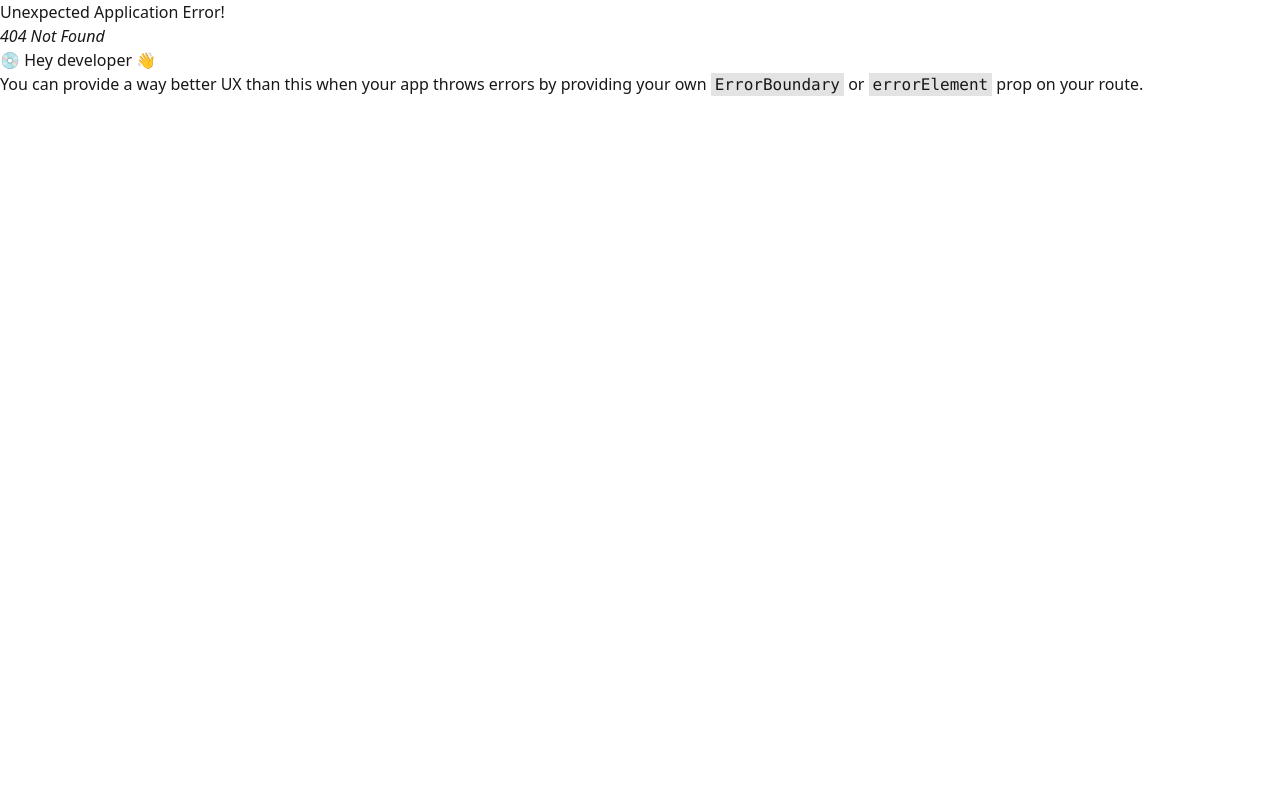
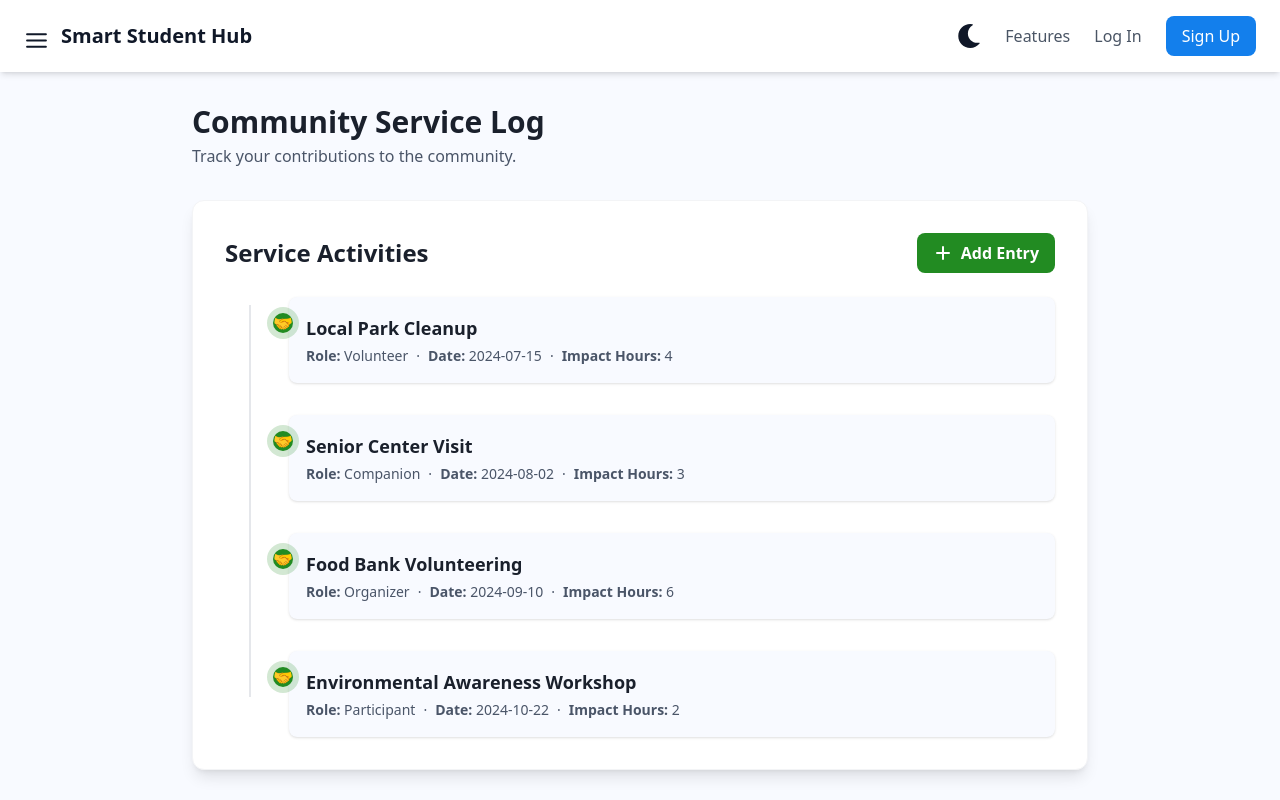
Before and after one commit to Sanjhanaa-Anantharaman/landing_page_temp, a React (Vite) app in the folder web/: page /service-log in a window 1280 px wide. Before the commit this address had no page. Shown: the top 800 px of the page. Built offline with nearby package versions, Linux system fonts and the light colour scheme.

Commit message:
Add Community Service Log page and update sidebar navigation

```diff
--- a/web/src/components/layout_files/SideBar.jsx
+++ b/web/src/components/layout_files/SideBar.jsx
@@ -1,19 +1,26 @@
-import React from 'react'
+import React from "react";
 import { CiGrid42 } from "react-icons/ci";
 import { CgProfile } from "react-icons/cg";
-import {Link} from 'react-router-dom'
-import {motion} from 'motion/react'
-import { FiBriefcase } from 'react-icons/fi';
+import { Link } from "react-router-dom";
+import { motion } from "motion/react";
+import { FiBriefcase } from "react-icons/fi";
+import { CiGrid41 } from "react-icons/ci";
 
 const SideBar = () => {
   return (
     <motion.div className="bg-slate-200 z-2 min-h-screen hidden md:flex md:w-65 p-4">
       <div className="text-black w-full">
-        <Link className="text-lg mb-3 flex gap-2 hover:bg-slate-300 rounded-lg p-2 w-full" to={'/dashboard'}>
+        <Link
+          className="text-lg mb-3 flex gap-2 hover:bg-slate-300 rounded-lg p-2 w-full"
+          to={"/dashboard"}
+        >
           <CiGrid42 size={27} />
           Dashboard
         </Link>
-        <Link className="text-lg mb-3 flex gap-2 hover:bg-slate-300 rounded-lg p-2 w-full" to={'/profile'}>
+        <Link
+          className="text-lg mb-3 flex gap-2 hover:bg-slate-300 rounded-lg p-2 w-full"
+          to={"/profile"}
+        >
           <CgProfile size={27} />
           Profile
         </Link>
@@ -38,9 +45,16 @@ const SideBar = () => {
           <FiBriefcase size={27} />
           Approvals
         </Link>
+        <Link
+          className="text-lg mb-3 flex gap-2 hover:bg-slate-300 rounded-lg p-2 w-full"
+          to={"/service-log"}
+        >
+          <CiGrid41 size={27} />
+          Community Log
+        </Link>
       </div>
     </motion.div>
   );
-}
+};
 
-export default SideBar
+export default SideBar;
--- a/web/src/components/layout_files/SideBar_sm.jsx
+++ b/web/src/components/layout_files/SideBar_sm.jsx
@@ -6,18 +6,13 @@ import { CgProfile } from "react-icons/cg";
 import { Link, useLocation } from "react-router-dom";
 import { MdCancel } from "react-icons/md";
 import { FiBriefcase } from "react-icons/fi";
+import { CiGrid41 } from "react-icons/ci";
 
 const SideBar_sm = () => {
   const location = useLocation();
+  // Always show the hamburger menu on all routes to ensure mobile access
   function btnRouter() {
-    if (
-      location.pathname === "/home" ||
-      location.pathname === "/login" ||
-      location.pathname === "/sign-up" ||
-      location.pathname === "/"
-    ) {
-      return true;
-    }
+    return true;
   }
   const [hidden, setHidden] = useState(true);
   const [isSmallScreen, setIsSmallScreen] = useState(window.innerWidth < 768);
@@ -27,17 +22,33 @@ const SideBar_sm = () => {
     window.addEventListener("resize", handleResize);
     return () => window.removeEventListener("resize", handleResize);
   }, []);
+
+  // Lock page scroll when drawer is open
+  useEffect(() => {
+    if (!hidden) {
+      document.body.style.overflow = "hidden";
+    } else {
+      document.body.style.overflow = "";
+    }
+    return () => {
+      document.body.style.overflow = "";
+    };
+  }, [hidden]);
   return (
     <div>
       {btnRouter() && (
         <div className="flex">
-          <button className="mt-2" onClick={() => setHidden((prev) => !prev)}>
+          <button
+            className="mt-2"
+            onClick={() => setHidden((prev) => !prev)}
+            aria-label="Open menu"
+          >
             <FiMenu size={25} />
           </button>
           <AnimatePresence>
             {!hidden && (
               <motion.div
-                className="fixed top-0 left-0 bg-slate-200 w-[250px] z-50 min-h-screen flex-col flex p-4"
+                className="fixed top-0 left-0 bg-slate-200 w-[260px] z-50 min-h-screen flex-col flex p-4 shadow-xl"
                 initial={{
                   scale: 1,
                   x: "-250px",
@@ -55,7 +66,10 @@ const SideBar_sm = () => {
               >
                 <div className="mb-2 w-full flex items-center justify-between">
                   <p className="text-lg font-bold">Menu</p>
-                  <button onClick={() => setHidden((prev) => !prev)}>
+                  <button
+                    onClick={() => setHidden((prev) => !prev)}
+                    aria-label="Close menu"
+                  >
                     <MdCancel size={25} />
                   </button>
                 </div>
@@ -63,6 +77,7 @@ const SideBar_sm = () => {
                   <Link
                     className="text-lg mb-3 flex gap-2 hover:bg-slate-300 rounded-lg p-2"
                     to={"/dashboard"}
+                    onClick={() => setHidden(true)}
                   >
                     <CiGrid42 size={27} />
                     Dashboard
@@ -70,6 +85,7 @@ const SideBar_sm = () => {
                   <Link
                     className="text-lg mb-3 flex gap-2 hover:bg-slate-300 rounded-lg p-2"
                     to={"/profile"}
+                    onClick={() => setHidden(true)}
                   >
                     <CgProfile size={27} />
                     Profile
@@ -77,6 +93,7 @@ const SideBar_sm = () => {
                   <Link
                     className="text-lg mb-3 flex gap-2 hover:bg-slate-300 rounded-lg p-2"
                     to={"/portfolio"}
+                    onClick={() => setHidden(true)}
                   >
                     <FiBriefcase size={27} />
                     Portfolio
@@ -84,6 +101,7 @@ const SideBar_sm = () => {
                   <Link
                     className="text-lg mb-3 flex gap-2 hover:bg-slate-300 rounded-lg p-2"
                     to={"/internships"}
+                    onClick={() => setHidden(true)}
                   >
                     <FiBriefcase size={27} />
                     Internships
@@ -91,14 +109,29 @@ const SideBar_sm = () => {
                   <Link
                     className="text-lg mb-3 flex gap-2 hover:bg-slate-300 rounded-lg p-2"
                     to={"/approvals"}
+                    onClick={() => setHidden(true)}
                   >
                     <FiBriefcase size={27} />
                     Approvals
+                  </Link>
+                  <Link
+                    className="text-lg mb-3 flex gap-2 hover:bg-slate-300 rounded-lg p-2"
+                    to={"/service-log"}
+                    onClick={() => setHidden(true)}
+                  >
+                    <CiGrid41 size={27} />
+                    Community Log
                   </Link>
                 </div>
               </motion.div>
             )}
           </AnimatePresence>
+          {!hidden && (
+            <div
+              className="fixed inset-0 z-40 bg-black/30"
+              onClick={() => setHidden(true)}
+            />
+          )}
         </div>
       )}
     </div>
--- /dev/null
+++ b/web/src/components/pages/CommunityServiceLog.jsx
@@ -0,0 +1,94 @@
+import React from "react";
+
+const CommunityServiceLog = () => {
+  return (
+    <main className="flex-1 mt-18 px-4 py-8 sm:px-6 lg:px-8 bg-[#f8faff] text-[#1a202c]">
+      <div className="max-w-4xl mx-auto">
+        <div className="mb-8">
+          <h1 className="text-3xl font-bold mb-1">Community Service Log</h1>
+          <p className="text-[#4a5568]">
+            Track your contributions to the community.
+          </p>
+        </div>
+
+        <div className="bg-white rounded-xl shadow-lg p-6 sm:p-8 border border-gray-100">
+          <div className="flex items-center mb-6">
+            <h2 className="text-2xl font-bold">Service Activities</h2>
+            <button className="ml-auto bg-[#228b22] text-white px-4 py-2 rounded-lg font-semibold hover:bg-green-700 focus:outline-none focus:ring-2 focus:ring-[#228b22] focus:ring-opacity-50 transition-colors duration-200 flex items-center gap-2">
+              <svg
+                className="h-5 w-5"
+                fill="currentColor"
+                viewBox="0 0 20 20"
+                xmlns="http://www.w3.org/2000/svg"
+              >
+                <path
+                  clipRule="evenodd"
+                  d="M10 3a1 1 0 0 1 1 1v5h5a1 1 0 1 1 0 2h-5v5a1 1 0 1 1-2 0v-5H4a1 1 0 1 1 0-2h5V4a1 1 0 0 1 1-1Z"
+                  fillRule="evenodd"
+                ></path>
+              </svg>
+              Add Entry
+            </button>
+          </div>
+
+          <div className="relative space-y-8 pl-12">
+            <div className="absolute left-6 top-2 bottom-2 w-0.5 bg-gray-200"></div>
+
+            {[
+              {
+                title: "Local Park Cleanup",
+                role: "Volunteer",
+                date: "2024-07-15",
+                hours: 4,
+              },
+              {
+                title: "Senior Center Visit",
+                role: "Companion",
+                date: "2024-08-02",
+                hours: 3,
+              },
+              {
+                title: "Food Bank Volunteering",
+                role: "Organizer",
+                date: "2024-09-10",
+                hours: 6,
+              },
+              {
+                title: "Environmental Awareness Workshop",
+                role: "Participant",
+                date: "2024-10-22",
+                hours: 2,
+              },
+            ].map((item, idx) => (
+              <div key={idx} className="relative group">
+                <div className="absolute -left-1.5 top-2.5 w-8 h-8 bg-[#228b22]/20 rounded-full flex items-center justify-center">
+                  <div className="w-5 h-5 bg-[#228b22] rounded-full flex items-center justify-center text-white">
+                    🤝
+                  </div>
+                </div>
+                <div className="ml-4 p-4 bg-[#f8faff] rounded-lg border border-transparent hover:border-gray-300 hover:bg-white transition-all duration-300 cursor-pointer shadow-sm hover:shadow-md">
+                  <p className="text-lg font-semibold">{item.title}</p>
+                  <div className="flex items-center text-sm text-[#4a5568] mt-1">
+                    <p>
+                      <strong>Role:</strong> {item.role}
+                    </p>
+                    <span className="mx-2">·</span>
+                    <p>
+                      <strong>Date:</strong> {item.date}
+                    </p>
+                    <span className="mx-2">·</span>
+                    <p>
+                      <strong>Impact Hours:</strong> {item.hours}
+                    </p>
+                  </div>
+                </div>
+              </div>
+            ))}
+          </div>
+        </div>
+      </div>
+    </main>
+  );
+};
+
+export default CommunityServiceLog;
--- a/web/src/main.jsx
+++ b/web/src/main.jsx
@@ -1,34 +1,41 @@
-import { StrictMode } from 'react'
-import { createRoot } from 'react-dom/client'
-import './index.css'
-import App from './App.jsx'
-import HomePage from './components/pages/HomePage.jsx'
-import {createBrowserRouter, createRoutesFromElements, Route, RouterProvider} from 'react-router-dom'
-import { store } from './store/store.js'
-import {Provider} from 'react-redux'
-import LoginPage from './components/pages/LoginPage.jsx'
-import SignUpPage from './components/pages/SignUpPage.jsx'
-import Dashboard from './components/pages/Dashboard.jsx'
-import Profile from './components/pages/Profile.jsx'
-import Portfolio from './components/pages/Portfolio.jsx'
-import Approval from './components/pages/Approval.jsx'
-import InternshipSection from './components/pages/Internship.jsx'
+import { StrictMode } from "react";
+import { createRoot } from "react-dom/client";
+import "./index.css";
+import App from "./App.jsx";
+import HomePage from "./components/pages/HomePage.jsx";
+import {
+  createBrowserRouter,
+  createRoutesFromElements,
+  Route,
+  RouterProvider,
+} from "react-router-dom";
+import { store } from "./store/store.js";
+import { Provider } from "react-redux";
+import LoginPage from "./components/pages/LoginPage.jsx";
+import SignUpPage from "./components/pages/SignUpPage.jsx";
+import Dashboard from "./components/pages/Dashboard.jsx";
+import Profile from "./components/pages/Profile.jsx";
+import Portfolio from "./components/pages/Portfolio.jsx";
+import Approval from "./components/pages/Approval.jsx";
+import InternshipSection from "./components/pages/Internship.jsx";
+import CommunityServiceLog from "./components/pages/CommunityServiceLog.jsx";
 
 const router = createBrowserRouter(
   createRoutesFromElements(
-    <Route path='/' element={<App/>}>
-      <Route path="" element={<HomePage/>}/>
-      <Route path="/home" element={<HomePage/>}/>
-      <Route path="/login" element={<LoginPage/>}/>
-      <Route path="/sign-up" element={<SignUpPage/>}/>
-      <Route path="/dashboard" element={<Dashboard/>}/>
-      <Route path="/profile" element={<Profile/>}/>
-      <Route path="/portfolio" element={<Portfolio/>}/>
-      <Route path="/approvals" element={<Approval/>}/>
-      <Route path="/internships" element={<InternshipSection/>}/>
+    <Route path="/" element={<App />}>
+      <Route path="" element={<HomePage />} />
+      <Route path="/home" element={<HomePage />} />
+      <Route path="/login" element={<LoginPage />} />
+      <Route path="/sign-up" element={<SignUpPage />} />
+      <Route path="/dashboard" element={<Dashboard />} />
+      <Route path="/profile" element={<Profile />} />
+      <Route path="/portfolio" element={<Portfolio />} />
+      <Route path="/approvals" element={<Approval />} />
+      <Route path="/internships" element={<InternshipSection />} />
+      <Route path="/service-log" element={<CommunityServiceLog />} />
     </Route>
   )
-)
+);
 
 createRoot(document.getElementById("root")).render(
   <Provider store={store}>
```
Also changed, not shown: web/src/App.jsx (+10 -10 lines).
